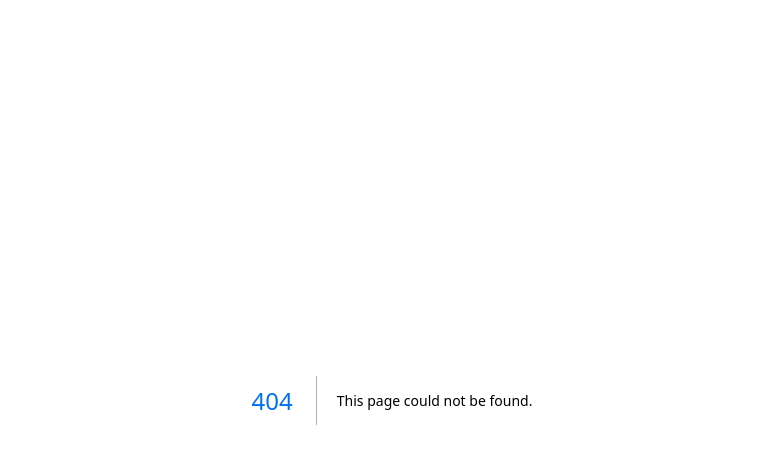
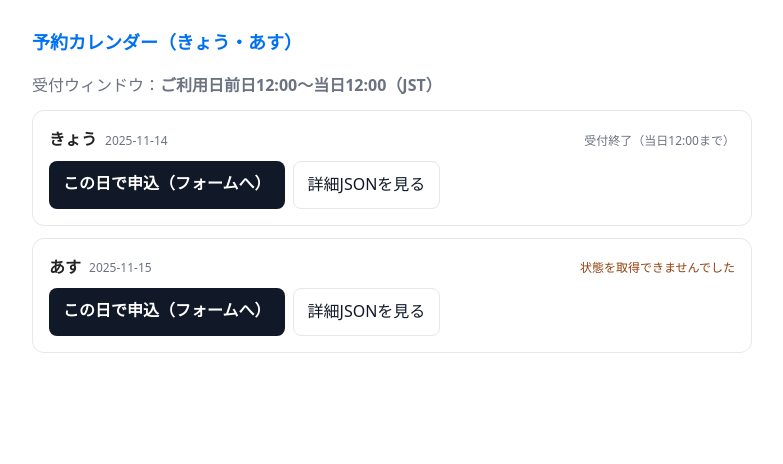
Before and after one commit to le-watanabe-y/support-you-yoro-reservation-clean, a Next.js app: page /calendar in a window 1280 px wide. Before the commit this address had no page. Shown: the top 464 px of the page, without its empty margins (248-1031 px from the left). Built offline with nearby package versions, Linux system fonts and the light colour scheme; no server answers.

Commit message:
Create page.tsx

```diff
--- /dev/null
+++ b/app/calendar/page.tsx
@@ -0,0 +1,181 @@
+"use client";
+import React, { useEffect, useState } from "react";
+
+type AvailResp = {
+  ok: boolean;
+  date: string;
+  closed?: boolean;
+  withinBookingWindow?: boolean;
+  canReserve?: boolean;
+  limits?: { daily: number | null; slot: number | null } | null;
+  counts?: { daily: number | null; slot: number | null } | null;
+};
+
+const HOUR = 60 * 60 * 1000;
+const JST_OFFSET = 9 * HOUR;
+
+function toJst(d: Date) {
+  return new Date(d.getTime() + JST_OFFSET);
+}
+function ymdJst(d: Date) {
+  const j = toJst(d);
+  const y = j.getUTCFullYear();
+  const m = String(j.getUTCMonth() + 1).padStart(2, "0");
+  const day = String(j.getUTCDate()).padStart(2, "0");
+  return `${y}-${m}-${day}`;
+}
+function jstAt(ymd: string, hh = 0, mm = 0) {
+  const [y, m, d] = ymd.split("-").map(Number);
+  // 「JSTの y-m-d hh:mm」を表す UTC Date を作る（Nextサーバと整合）
+  return new Date(Date.UTC(y, m - 1, d, hh - 9, mm, 0));
+}
+function windowStatus(ymd: string, now = new Date()) {
+  const end = jstAt(ymd, 12, 0); // D 12:00（排他的）
+  const start = new Date(end.getTime());
+  start.setUTCDate(start.getUTCDate() - 1); // D-1 12:00
+  const t = now.getTime();
+  if (t < start.getTime()) return "before"; // 受付前
+  if (t >= end.getTime()) return "after";   // 受付終了
+  return "open";                             // 受付中
+}
+
+export default function Calendar() {
+  const [today, setToday] = useState("");
+  const [tomorrow, setTomorrow] = useState("");
+  const [data, setData] = useState<Record<string, AvailResp | null>>({});
+  const [loading, setLoading] = useState(true);
+
+  useEffect(() => {
+    const now = new Date();
+    const t = ymdJst(now);
+    const tm = ymdJst(new Date(now.getTime() + 24 * HOUR));
+    setToday(t);
+    setTomorrow(tm);
+
+    Promise.all(
+      [t, tm].map(async (d) => {
+        const res = await fetch(`/api/availability?date=${d}`, { cache: "no-store" });
+        const json = (await res.json()) as AvailResp;
+        return [d, json] as const;
+      })
+    )
+      .then((entries) => {
+        const obj: Record<string, AvailResp> = {};
+        for (const [d, j] of entries) obj[d] = j;
+        setData(obj);
+      })
+      .catch(() => setData({}))
+      .finally(() => setLoading(false));
+  }, []);
+
+  const card: React.CSSProperties = {
+    border: "1px solid #e5e7eb",
+    background: "#fff",
+    borderRadius: 12,
+    padding: 16,
+  };
+
+  function Row({ label, ymd }: { label: string; ymd: string }) {
+    const a = data[ymd];
+    const ws = windowStatus(ymd);
+    let text = "";
+    let color = "#6b7280";
+
+    if (a?.closed) {
+      text = "休園日";
+      color = "#991b1b";
+    } else if (ws === "before") {
+      text = "受付前（前日12:00から）";
+    } else if (ws === "after") {
+      text = "受付終了（当日12:00まで）";
+    } else {
+      // open
+      if (a?.ok) {
+        const limit = a?.limits?.daily ?? null;
+        const used = a?.counts?.daily ?? null;
+        if (limit != null && used != null) {
+          const rest = Math.max(0, Number(limit) - Number(used));
+          if (rest > 0) {
+            text = `受付中（残り ${rest} 名）`;
+            color = "#065f46";
+          } else {
+            text = "満員";
+            color = "#92400e";
+          }
+        } else {
+          text = a?.canReserve ? "受付中" : "受付不可";
+          color = a?.canReserve ? "#065f46" : "#92400e";
+        }
+      } else {
+        text = "状態を取得できませんでした";
+        color = "#92400e";
+      }
+    }
+
+    return (
+      <div style={card}>
+        <div style={{ display: "flex", gap: 8, alignItems: "center", marginBottom: 8 }}>
+          <strong style={{ fontSize: 16 }}>{label}</strong>
+          <span style={{ fontSize: 12, color: "#6b7280" }}>{ymd}</span>
+          <span style={{ marginLeft: "auto", fontSize: 12, color }}>{text}</span>
+        </div>
+        <div style={{ display: "flex", gap: 8, flexWrap: "wrap" }}>
+          <a
+            href="/"
+            style={{
+              padding: "10px 14px",
+              borderRadius: 8,
+              background: "#111827",
+              color: "#fff",
+              textDecoration: "none",
+              fontWeight: 600,
+            }}
+          >
+            この日で申込（フォームへ）
+          </a>
+          <a
+            href={`/api/availability?date=${encodeURIComponent(ymd)}`}
+            target="_blank"
+            rel="noreferrer"
+            style={{
+              padding: "10px 14px",
+              borderRadius: 8,
+              border: "1px solid #e5e7eb",
+              textDecoration: "none",
+              color: "#111827",
+            }}
+          >
+            詳細JSONを見る
+          </a>
+        </div>
+      </div>
+    );
+  }
+
+  return (
+    <main
+      style={{
+        padding: 16,
+        maxWidth: 720,
+        margin: "0 auto",
+        fontFamily: "system-ui, -apple-system, Segoe UI, Roboto, sans-serif",
+      }}
+    >
+      <h1 style={{ fontSize: 18, fontWeight: 700, marginBottom: 8 }}>
+        予約カレンダー（きょう・あす）
+      </h1>
+      <p style={{ color: "#6b7280", marginBottom: 12 }}>
+        受付ウィンドウ：<strong>ご利用日前日12:00〜当日12:00（JST）</strong>
+      </p>
+
+      {loading ? (
+        <div>読み込み中…</div>
+      ) : (
+        <div style={{ display: "grid", gap: 12 }}>
+          {today && <Row label="きょう" ymd={today} />}
+          {tomorrow && <Row label="あす" ymd={tomorrow} />}
+        </div>
+      )}
+    </main>
+  );
+}
```
